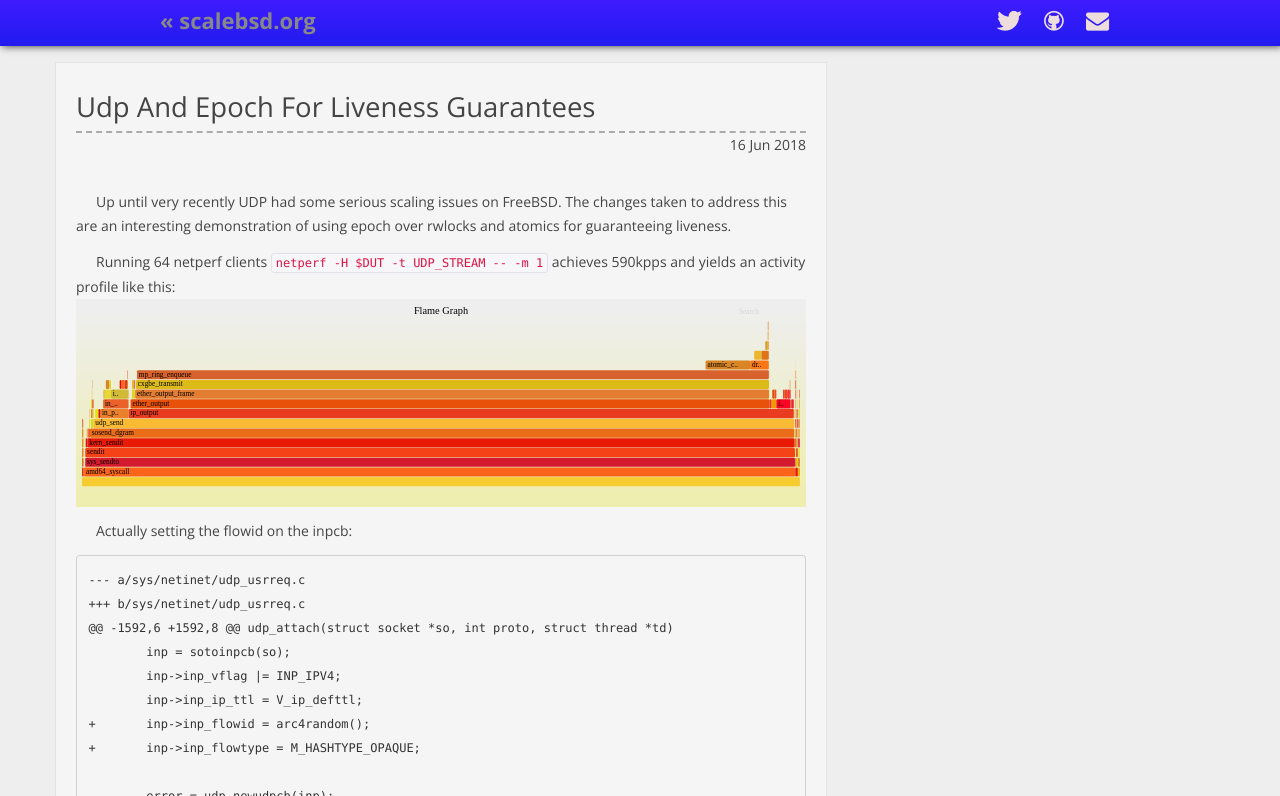
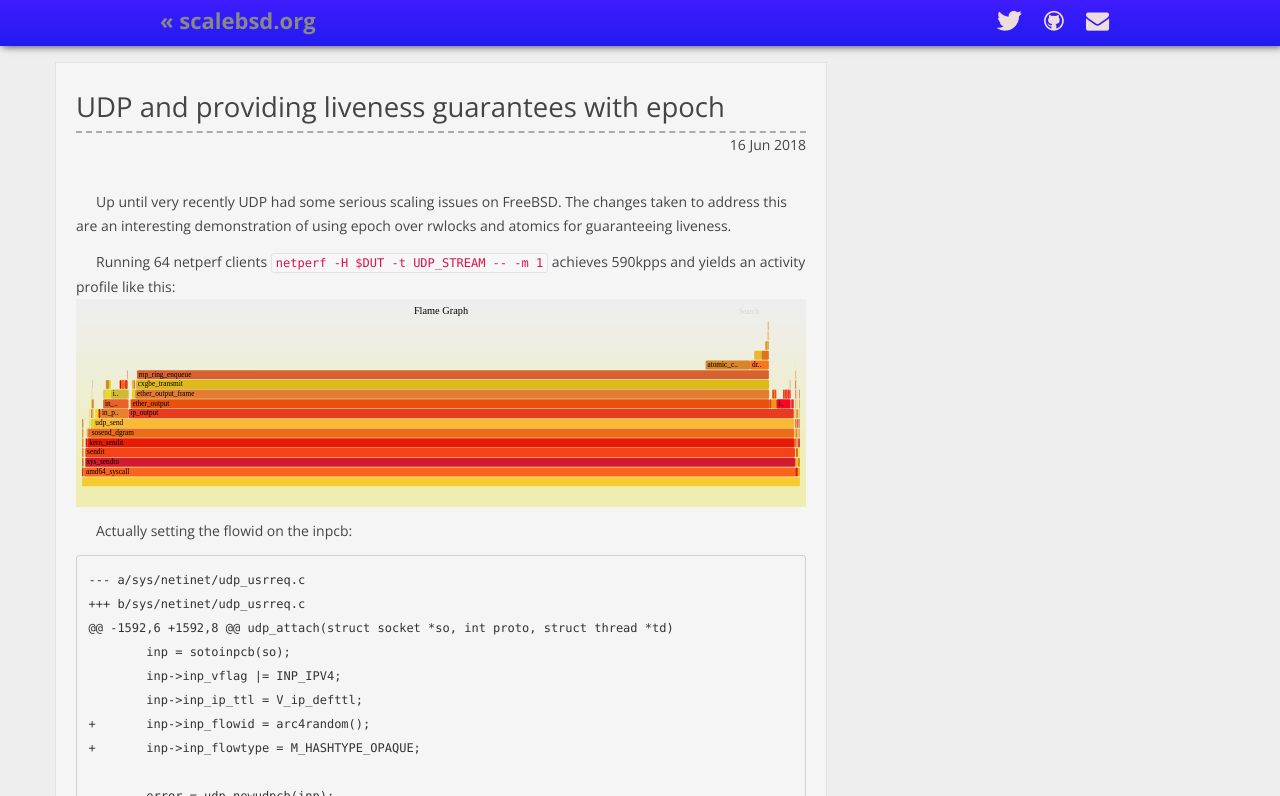
Before and after one commit to ScaleBSD/scalebsd.github.io, a Jekyll site: the page built from _posts/2018-06-16-UDP-and-epoch-for-liveness-guarantees.md, in a window 1280 px wide and 900 px high, cut to the strip 104-900 px from the top of the window. Built offline with Jekyll 4.4.1, drawn with Linux system fonts in a browser that asks for light colours; our own code applies the rules of GitHub Pages for plain Markdown files; some of the changed lines change nothing that is shown.

Commit message:
update header in latest post

```diff
--- a/_posts/2018-06-16-UDP-and-epoch-for-liveness-guarantees.md
+++ b/_posts/2018-06-16-UDP-and-epoch-for-liveness-guarantees.md
@@ -1,3 +1,8 @@
+---
+layout: post
+title: "UDP and providing liveness guarantees with epoch"
+date: 2018-06-16
+---
 Up until very recently UDP had some serious scaling issues on FreeBSD. The
 changes taken to address this are an interesting demonstration of using
 epoch over rwlocks and atomics for guaranteeing liveness.
```
